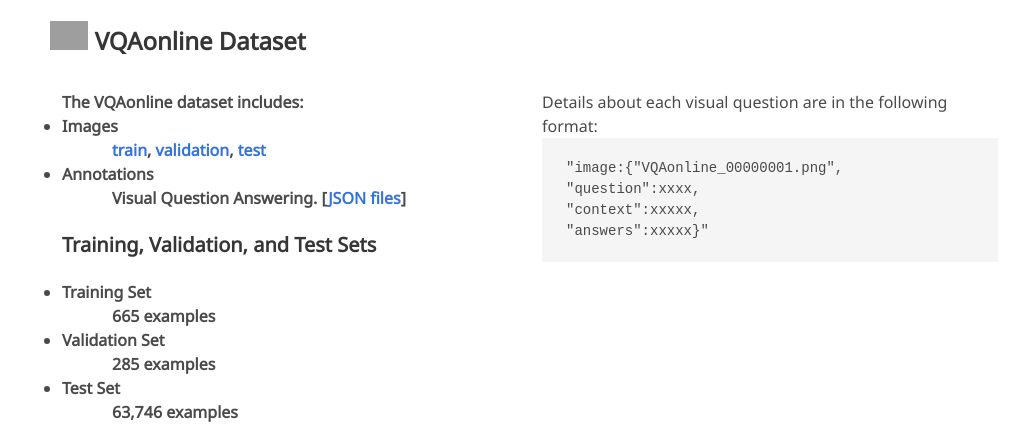
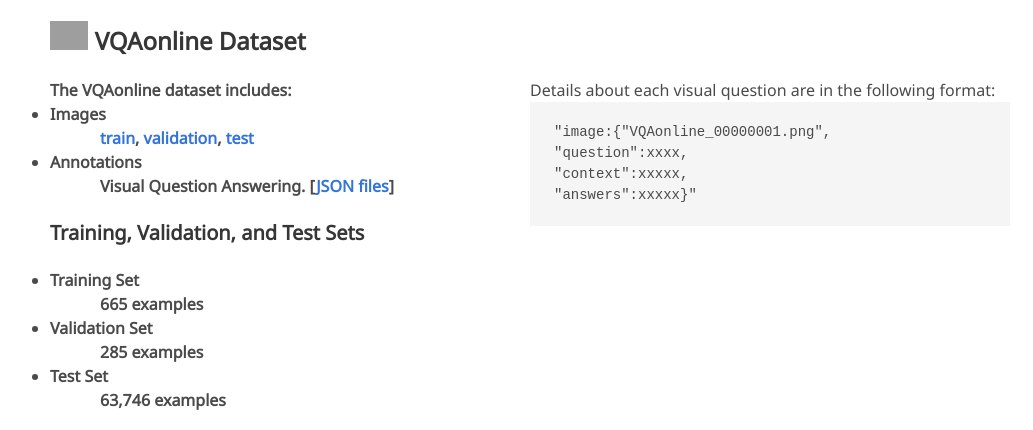
Before and after one commit to VQAonline/vqaonline.github.io, a plain HTML site: page index.html in a window 1280 px wide. Shown: the part 1086-1516 px from the top of the page, without its empty margins (110-1143 px from the left). Drawn offline with nearby package versions, Linux system fonts and the light colour scheme; grey boxes are pictures that could not be loaded; some icons are missing; a web font is replaced by a local one.

Commit message:
Add files via upload

```diff
--- a/index.html
+++ b/index.html
@@ -46,12 +46,12 @@
 
   <style>
     /* Set additional styling options for the columns*/
-    .column {
+    .column2 {
     float: left;
     width: 50%;
     }
 
-    .row:after {
+    .row2:after {
     content: "";
     display: table;
     clear: both;
@@ -236,8 +236,8 @@
 
 
 
-                <div class="row">
-                    <div class="column" style="">
+                <div class="row2">
+                    <div class="column2" style="">
                         <p style="font-family:Times New Roman"></p><b>
                             The VQAonline dataset includes:</b>     </p>
                             <p style="font-family:Times New Roman"><b>
@@ -249,7 +249,7 @@
 
                             </b> </p>
                     </div>
-                    <div class="column" style="">
+                    <div class="column2" style="">
 
                         <p>Details about each visual question are in the following format:</p>
                         <pre><code >"image:{"VQAonline_00000001.png",
```
